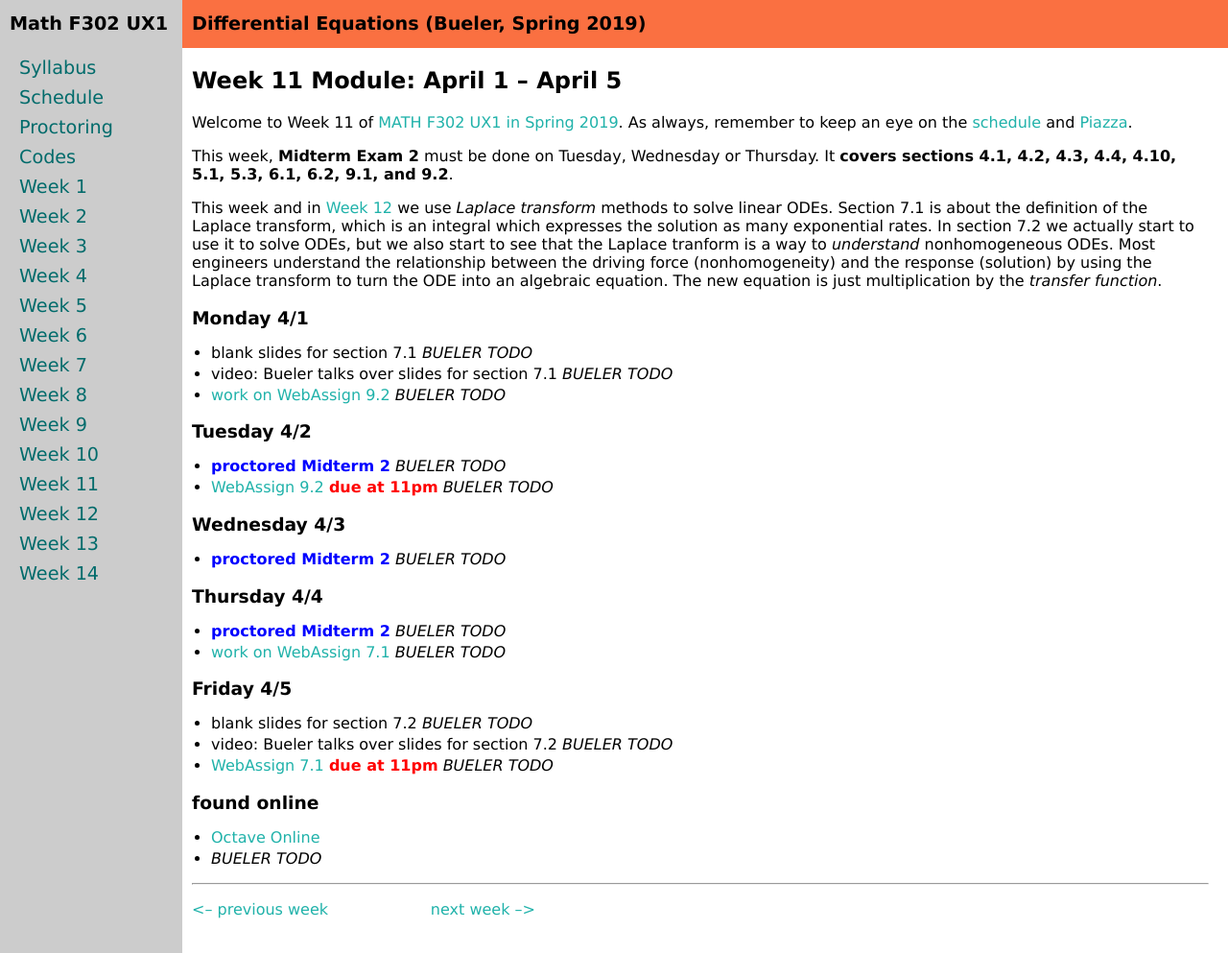
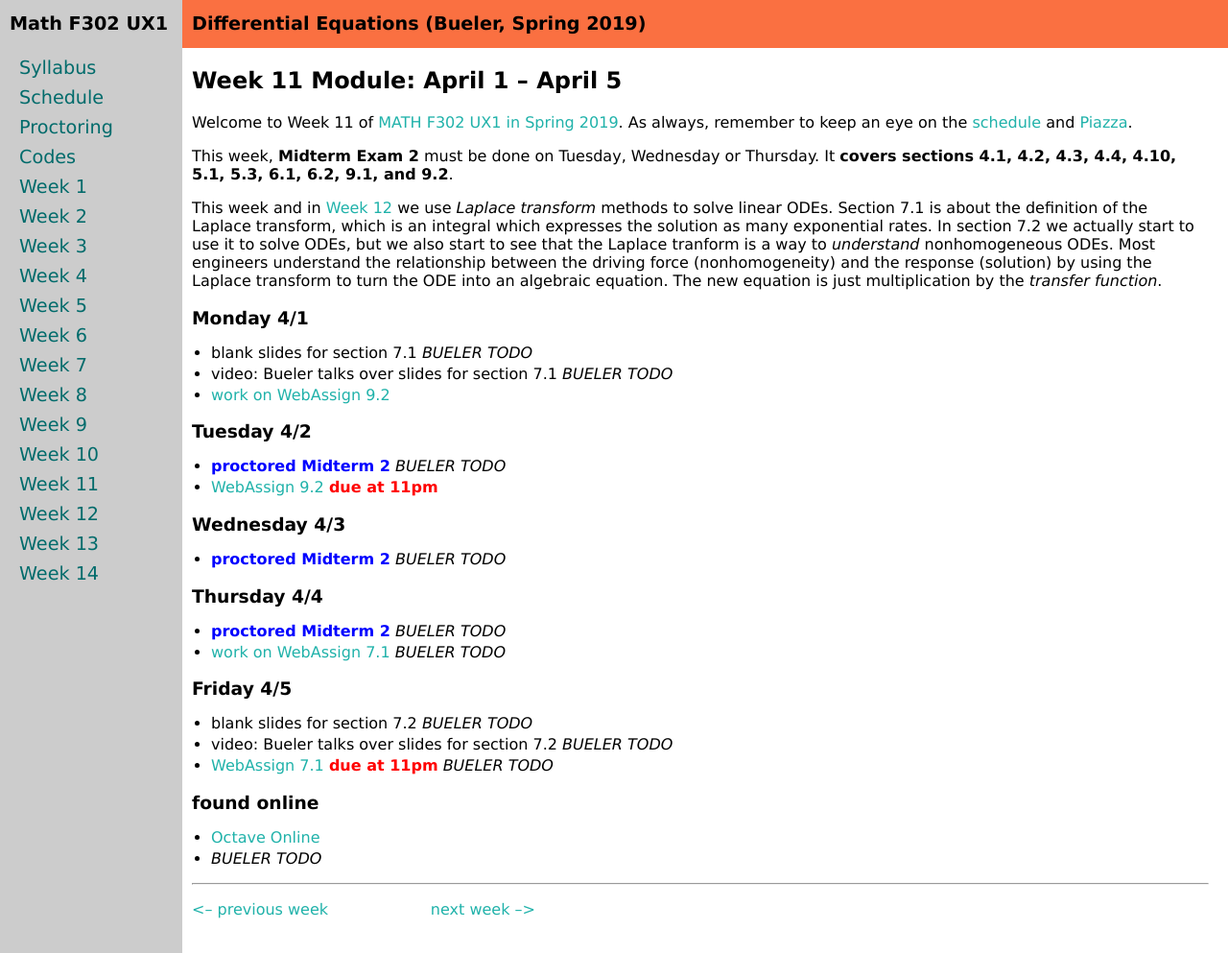
Before and after one commit to bueler/math302, a Jekyll site: the page built from week11.md, in a window 1280 px wide and 993 px high. Shown: the whole window at 96% size. Built offline with Jekyll 4.4.1, drawn with Linux system fonts in a browser that asks for light colours.

Commit message:
webass for 9.2

```diff
--- a/week11.md
+++ b/week11.md
@@ -14,11 +14,11 @@
 ### Monday 4/1
 * blank slides for section 7.1 _BUELER TODO_
 * video: Bueler talks over slides for section 7.1 _BUELER TODO_
-* [work on WebAssign 9.2](https://www.webassign.net/) _BUELER TODO_
+* [work on WebAssign 9.2](https://www.webassign.net/)
 
 ### Tuesday 4/2
 * <span style="color:blue">**proctored Midterm 2**</span> _BUELER TODO_
-* [WebAssign 9.2](https://www.webassign.net/) <span style="color:red">**due at 11pm**</span> _BUELER TODO_
+* [WebAssign 9.2](https://www.webassign.net/) <span style="color:red">**due at 11pm**</span>
 
 ### Wednesday 4/3
 * <span style="color:blue">**proctored Midterm 2**</span> _BUELER TODO_
```
